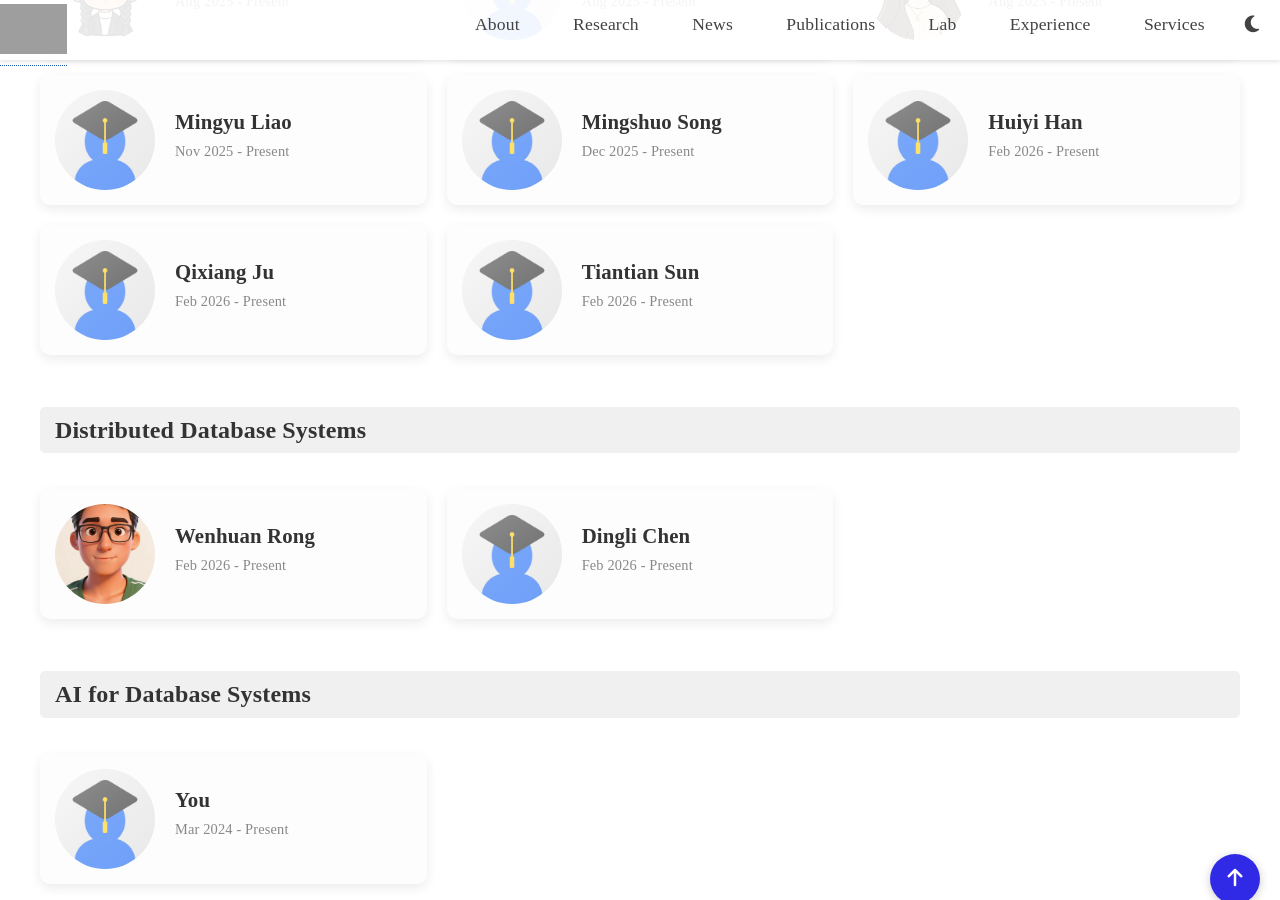
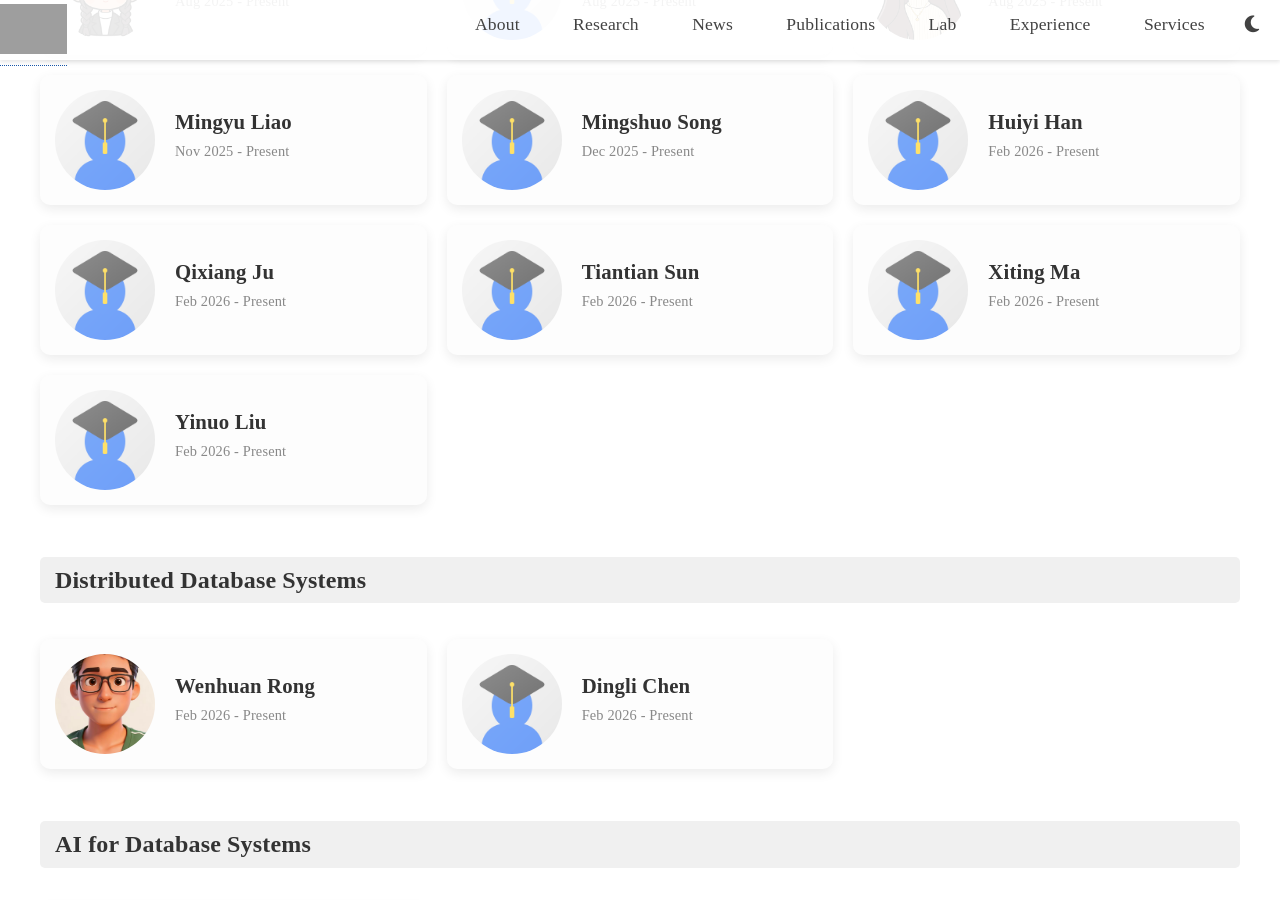
Before and after one commit to abcdabcd3899/abcdabcd3899.github.io, a Jekyll site: the page built from lab.md, in a window 1280 px wide and 900 px high, scrolled down 949 px. Built offline with Jekyll 4.4.1, drawn with Linux system fonts in a browser that asks for light colours; a style sheet for code colours, icons or effects is not loaded; grey boxes are pictures that could not be loaded.

Commit message:
update lab member

```diff
--- a/_data/lab.yml
+++ b/_data/lab.yml
@@ -12,49 +12,42 @@
 
 - name: "Rui Wan"
   photo: "assets/img/wanrui.jpg"
-  research: "Planning"
   homepage: "#"
   duration: "Aug 2025 - Present"
   research_group: "Automated Data Analysis"
 
 - name: "Yinuo Chen"
   photo: "assets/img/chenyinuo.png"
-  research: "Causal Analysis"
   homepage: "#"
   duration: "Aug 2025 - Present"
   research_group: "Automated Data Analysis"
 
 - name: "Chang Liu"
   photo: "assets/img/liuchang.jpg"
-  research: "Causal Analysis"
   homepage: "#"
   duration: "Aug 2025 - Present"
   research_group: "Automated Data Analysis"
 
 - name: "Jiarun Li"
   photo: "assets/img/lijiarun.jpg"
-  research: "Causal Analysis"
   homepage: "#"
   duration: "Aug 2025 - Present"
   research_group: "Automated Data Analysis"
 
 - name: "Xinyu Liu"
   photo: "assets/img/avatar.png"
-  research: "Causal Analysis"
   homepage: "#"
   duration: "Aug 2025 - Present"
   research_group: "Automated Data Analysis"
 
 - name: "Suxian Wei"
   photo: "assets/img/weisuxian.jpg"
-  research: "Causal Analysis"
   homepage: "#"
   duration: "Aug 2025 - Present"
   research_group: "Automated Data Analysis"
 
 - name: "Mingyu Liao"
   photo: "assets/img/avatar.png"
-  research: "Planning"
   homepage: "#"
   duration: "Nov 2025 - Present"
   research_group: "Automated Data Analysis"
@@ -62,28 +55,36 @@
 
 - name: "Mingshuo Song"
   photo: "assets/img/avatar.png"
-  research: "Planning"
   homepage: "#"
   duration: "Dec 2025 - Present"
   research_group: "Automated Data Analysis"
 
 - name: "Huiyi Han"
   photo: "assets/img/avatar.png"
-  research: "Ambiguity Resolution"
   homepage: "#"
   duration: "Feb 2026 - Present"
   research_group: "Automated Data Analysis"
 
 - name: "Qixiang Ju"
   photo: "assets/img/avatar.png"
-  research: "Ambiguity Resolution"
   homepage: "#"
   duration: "Feb 2026 - Present"
   research_group: "Automated Data Analysis"
 
 - name: "Tiantian Sun"
   photo: "assets/img/avatar.png"
-  research: "Ambiguity Resolution"
+  homepage: "#"
+  duration: "Feb 2026 - Present"
+  research_group: "Automated Data Analysis"
+
+- name: "Xiting Ma"
+  photo: "assets/img/avatar.png"
+  homepage: "#"
+  duration: "Feb 2026 - Present"
+  research_group: "Automated Data Analysis"
+
+- name: "Yinuo Liu"
+  photo: "assets/img/avatar.png"
   homepage: "#"
   duration: "Feb 2026 - Present"
   research_group: "Automated Data Analysis"
@@ -91,21 +92,18 @@
 
 - name: "Wenhuan Rong"
   photo: "assets/img/rongwenhuan.jpg"
-  research: "Log Replication"
   homepage: "#"
   duration: "Feb 2026 - Present"
   research_group: "Distributed Database Systems"
 
 - name: "Dingli Chen"
   photo: "assets/img/avatar.png"
-  research: "Log Replication"
   homepage: "#"
   duration: "Feb 2026 - Present"
   research_group: "Distributed Database Systems"
 
 - name: "You"
   photo: "assets/img/avatar.png"
-  research: "This position is waiting for you"
   homepage: "#"
   duration: "Mar 2024 - Present"
   research_group: "AI for Database Systems"
```
